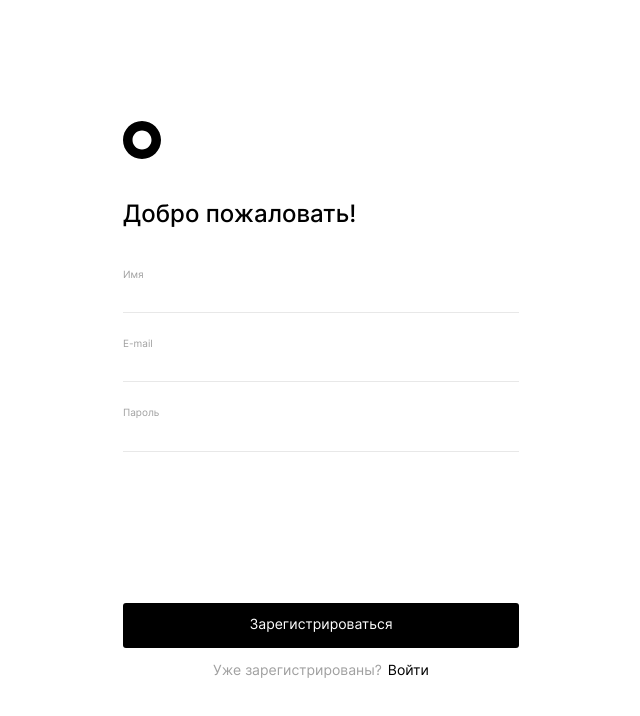
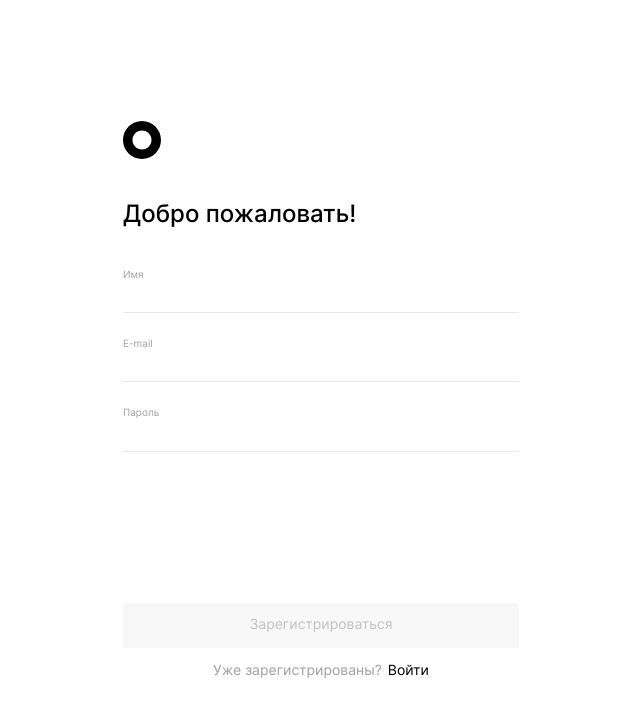
Before and after one commit to ilyaSy/movies-explorer-frontend, a React (Create React App) app: page /signup in a window 1280 px wide. Shown: the top 716 px of the page, without its empty margins (319-959 px from the left). Built offline with nearby package versions, Linux system fonts and the light colour scheme.

Commit message:
Feat: validation

```diff
--- a/package.json
+++ b/package.json
@@ -12,6 +12,7 @@
     "react-dom": "^17.0.2",
     "react-router-dom": "^5.2.0",
     "react-scripts": "4.0.3",
+    "validator": "^13.6.0",
     "web-vitals": "^1.1.2"
   },
   "scripts": {
--- a/src/components/Login/Login.css
+++ b/src/components/Login/Login.css
@@ -88,11 +88,22 @@
   font-weight: 400;
   font-size: 14px;
   line-height: 16.94px;
-  color: #fff;
-  background-color: #000;
+  /* color: #fff;
+  background-color: #000; */
+  color: #c2c2c2;
+  background-color: #f8f8f8;
   border-radius: 3px;
   border: 0;
   transition: opacity .3s ease-out;
+}
+
+.login__button:not(:disabled):hover {
+  opacity: .8;
+}
+
+.login__button_active {
+  color: #fff;
+  background-color: #000;
 }
 
 .login__registration {
@@ -117,10 +128,6 @@
 
 .login__registration-link:hover {
   opacity: .7;
-}
-
-.login__button:hover {
-  opacity: .8;
 }
 
 .login__error-update {
--- a/src/components/Login/Login.js
+++ b/src/components/Login/Login.js
@@ -1,12 +1,22 @@
-import { useState } from 'react';
+import { useEffect, useState } from 'react';
 import { Link } from 'react-router-dom';
 import { signupURL } from '../../utils/constants';
+import validator from 'validator';
 import './Login.css';
 
 export default function Login({ signIn }) {
-  const [email, setEmail] = useState();
-  const [password, setPassword] = useState();
+  const [email, setEmail] = useState('');
+  const [password, setPassword] = useState('');
+  const [isValidData, setIsValidData] = useState(false);
   const [isErroneous, setIsErroneous] = useState(false);
+
+  useEffect(() => {
+    if (validator.isEmail(email) && password.length >= 5) {
+      setIsValidData(true);
+    } else {
+      setIsValidData(false);
+    }
+  }, [email, password]);
 
   const handleSetEmail = (event) => setEmail(event.target.value);
   const handleSetPassword = (event) => setPassword(event.target.value);
@@ -15,13 +25,18 @@ export default function Login({ signIn }) {
   const handleSubmit = (event) => {
     event.preventDefault();
     // setIsErroneous(true);
-    signIn(email, password, );
-  }
+    signIn(email, password);
+  };
 
   return (
     <main className='login'>
       <h1 className='login__title'>Рады видеть!</h1>
-      <form action='/' name='signin' className='login__form' onSubmit={handleSubmit}>
+      <form
+        action='/'
+        name='signin'
+        className='login__form'
+        onSubmit={handleSubmit}
+      >
         <fieldset className='login__fieldset'>
           <label className='login__input-label'>
             E-mail
@@ -37,7 +52,9 @@ export default function Login({ signIn }) {
               value={email}
               onChange={handleSetEmail}
             />
-            <p className='login__error email-error'>Некорректный формат E-mail</p>
+            <p className='login__error email-error'>
+              Некорректный формат E-mail
+            </p>
           </label>
 
           <label className='login__input-label'>
@@ -53,14 +70,26 @@ export default function Login({ signIn }) {
               value={password}
               onChange={handleSetPassword}
             />
-            <p className='login__error password-error'>Некорректная длина пароля</p>
+            <p className='login__error password-error'>
+              Некорректная длина пароля
+            </p>
           </label>
         </fieldset>
 
-        <p className={`login__error-update ${isErroneous && 'login__error-update_opened'}`}>
+        <p
+          className={`login__error-update ${
+            isErroneous && 'login__error-update_opened'
+          }`}
+        >
           Вы ввели неправильный логин или пароль
         </p>
-        <button className='login__button' type='submit'>Войти</button>
+        <button
+          className={`login__button ${isValidData && 'login__button_active'}`}
+          type='submit'
+          disabled={!isValidData}
+        >
+          Войти
+        </button>
       </form>
       <p className='login__registration'>
         Ещё не зарегистрированы?
--- a/src/components/Profile/Profile.js
+++ b/src/components/Profile/Profile.js
@@ -17,10 +17,15 @@ export default function Profile({ signOut, setUserData }) {
     });
   }, [setUserData]);
 
+  useEffect(() => {
+    if (/^[a-zA-Zа-яёА-ЯЁ0-9 ]+$/.test(name) && name.length >= 2 && name.length <= 30 && name !== baseName) {
+      setIsEditable(true);
+    } else {
+      setIsEditable(false);
+    }
+  }, [name, baseName]);
+
   const handleSetName = (event) => {
-    event.target.value !== baseName
-      ? setIsEditable(true)
-      : setIsEditable(false);
     setName(event.target.value);
   };
 
@@ -53,7 +58,7 @@ export default function Profile({ signOut, setUserData }) {
             className='profile__input profile__input_value_name'
             minLength='2'
             maxLength='30'
-            pattern='[a-zA-Zа-яёА-ЯЁ0-9 ]+'
+            pattern='^[a-zA-Zа-яёА-ЯЁ0-9 ]+$'
             required
             value={name}
             onChange={handleSetName}
@@ -87,6 +92,7 @@ export default function Profile({ signOut, setUserData }) {
           className={`profile__button profile__button_type_edit ${
             !isEditable && 'profile__button_disabled'
           }`}
+          disabled={!isEditable}
           type='submit'
         >
           Редактировать
--- a/src/components/Register/Register.css
+++ b/src/components/Register/Register.css
@@ -88,11 +88,22 @@
   font-weight: 400;
   font-size: 14px;
   line-height: 16.94px;
-  color: #fff;
-  background-color: #000;
+  /* color: #fff;
+  background-color: #000; */
+  color: #c2c2c2;
+  background-color: #f8f8f8;
   border-radius: 3px;
   border: 0;
   transition: opacity .3s ease-out;
+}
+
+.registration__button:not(:disabled):hover {
+  opacity: .8;
+}
+
+.registration__button_active {
+  color: #fff;
+  background-color: #000;
 }
 
 .registration__login {
@@ -116,10 +127,6 @@
 
 .registration__login-link:hover {
   opacity: .7;
-}
-
-.registration__button:hover {
-  opacity: .8;
 }
 
 .registration__error-update {
--- a/src/components/Register/Register.js
+++ b/src/components/Register/Register.js
@@ -1,13 +1,27 @@
-import { useState } from 'react';
+import { useEffect, useState } from 'react';
 import { Link } from 'react-router-dom';
+import validator from 'validator';
 import { signinURL } from '../../utils/constants';
 import './Register.css';
 
 export default function Register({ signUp }) {
-  const [email, setEmail] = useState();
-  const [name, setName] = useState();
-  const [password, setPassword] = useState();
+  const [email, setEmail] = useState('');
+  const [name, setName] = useState('');
+  const [password, setPassword] = useState('');
+  const [isValidData, setIsValidData] = useState(false);
   const [isErroneous, setIsErroneous] = useState(false);
+
+  useEffect(() => {
+    if (
+      validator.isEmail(email) &&
+      /[a-zA-Zа-яёА-ЯЁ0-9 ]+/.test(name) &&
+      password.length >= 5
+    ) {
+      setIsValidData(true);
+    } else {
+      setIsValidData(false);
+    }
+  }, [name, email, password]);
 
   const handleSetEmail = (event) => setEmail(event.target.value);
   const handleSetName = (event) => setName(event.target.value);
@@ -17,12 +31,17 @@ export default function Register({ signUp }) {
     event.preventDefault();
     // setIsErroneous(true);
     signUp(name, email, password);
-  }
+  };
 
   return (
     <main className='registration'>
       <h1 className='registration__title'>Добро пожаловать!</h1>
-      <form action='/' name='signup' className='registration__form' onSubmit={handleSubmit}>
+      <form
+        action='/'
+        name='signup'
+        className='registration__form'
+        onSubmit={handleSubmit}
+      >
         <fieldset className='registration__fieldset'>
           <label className='registration__input-label'>
             Имя
@@ -32,12 +51,14 @@ export default function Register({ signUp }) {
               className='registration__input registration__input_value_name'
               minLength='2'
               maxLength='30'
-              pattern='[a-zA-Zа-яёА-ЯЁ0-9]+'
+              pattern='[a-zA-Zа-яёА-ЯЁ0-9 ]+'
               required
               value={name}
               onChange={handleSetName}
             />
-            <p className='registration__error name-error'>Некорректная длина имени или использованы спецсимволы</p>
+            <p className='registration__error name-error'>
+              Некорректная длина имени или использованы спецсимволы
+            </p>
           </label>
 
           <label className='registration__input-label'>
@@ -53,7 +74,9 @@ export default function Register({ signUp }) {
               value={email}
               onChange={handleSetEmail}
             />
-            <p className='registration__error email-error'>Некорректный формат E-mail</p>
+            <p className='registration__error email-error'>
+              Некорректный формат E-mail
+            </p>
           </label>
 
           <label className='registration__input-label'>
@@ -68,14 +91,29 @@ export default function Register({ signUp }) {
               value={password}
               onChange={handleSetPassword}
             />
-            <p className='registration__error password-error'>Некорректная длина пароля</p>
+            <p className='registration__error password-error'>
+              Некорректная длина пароля
+            </p>
           </label>
         </fieldset>
 
-        <p className={`registration__error-update ${isErroneous && 'registration__error-update_opened'}`}>
+        <p
+          className={`registration__error-update ${
+            isErroneous && 'registration__error-update_opened'
+          }`}
+        >
           При регистрации пользователя произошла ошибка
         </p>
-        <button className='registration__button' type='submit'>Зарегистрироваться</button>
+
+        <button
+          className={`registration__button ${
+            isValidData && 'registration__button_active'
+          }`}
+          type='submit'
+          disabled={!isValidData}
+        >
+          Зарегистрироваться
+        </button>
       </form>
       <p className='registration__login'>
         Уже зарегистрированы?
```
Also changed, not shown: 1 other file (tests, documents, lock files or other folders).
